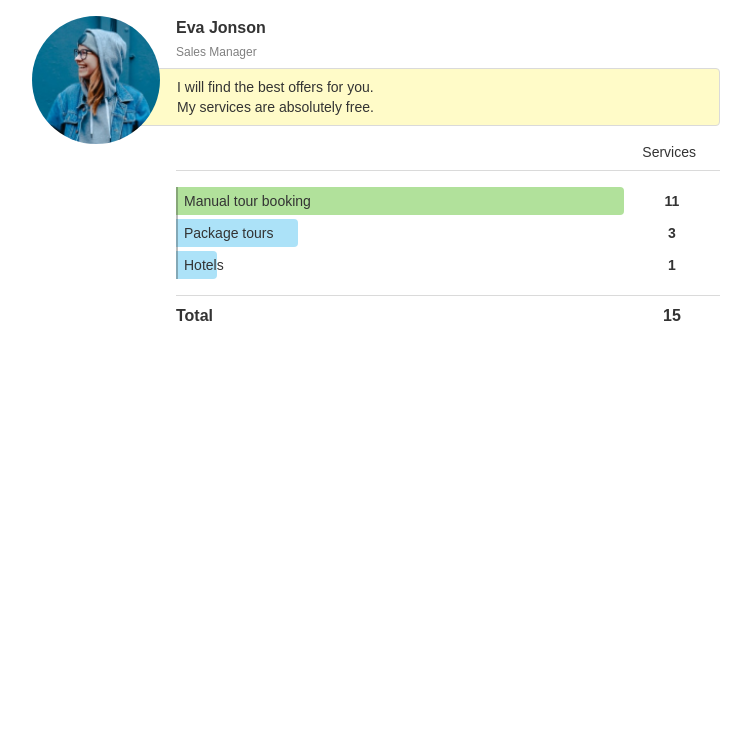
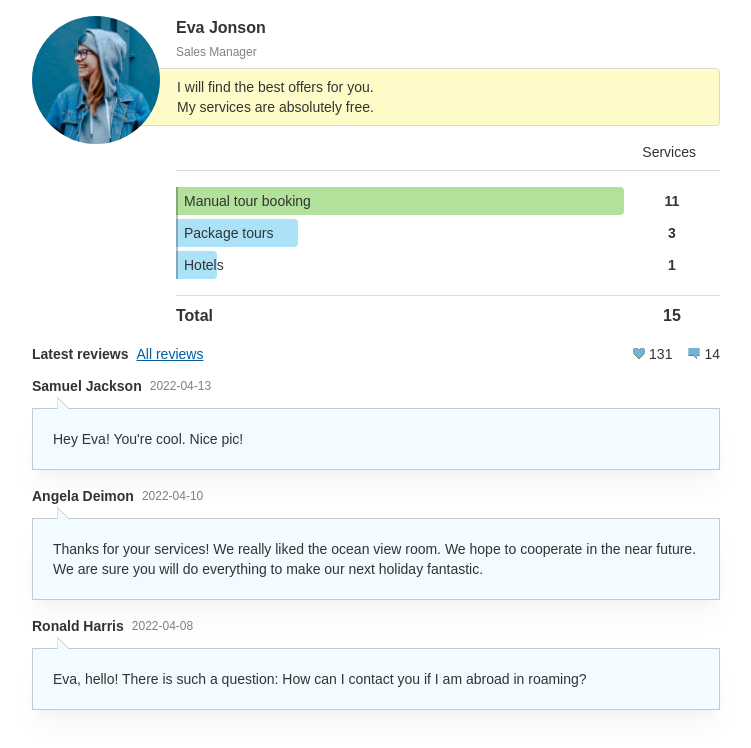
Before and after one commit to danulqua/0203, a Vue app: page / in a window 1280 px wide. Shown: the top 748 px of the page, without its empty margins (264-1015 px from the left). Built offline with nearby package versions, Linux system fonts and the light colour scheme.

Commit message:
feat: add latest reviews section

```diff
--- a/src/App.vue
+++ b/src/App.vue
@@ -1,8 +1,32 @@
 <script setup lang="ts">
+import { ref } from 'vue';
+import type { Review } from '@/data/types';
 import ProfileBio from '@/components/ProfileBio.vue';
 import UserServices from '@/components/UserServices.vue';
+import LatestReviews from '@/components/LatestReviews.vue';
 
 import { bio, userServices } from '@/data';
+
+const latestReviews = ref<Review[]>([
+  {
+    id: 1,
+    user: 'Samuel Jackson',
+    text: "Hey Eva! You're cool. Nice pic!",
+    date: '2022-04-13'
+  },
+  {
+    id: 2,
+    user: 'Angela Deimon',
+    text: 'Thanks for your services! We really liked the ocean view room. We hope to cooperate in the near future. We are sure you will do everything to make our next holiday fantastic.',
+    date: '2022-04-10'
+  },
+  {
+    id: 3,
+    user: 'Ronald Harris',
+    text: 'Eva, hello! There is such a question: How can I contact you if I am abroad in roaming?',
+    date: '2022-04-08'
+  }
+]);
 </script>
 
 <template>
@@ -14,5 +38,6 @@ import { bio, userServices } from '@/data';
       :avatar="bio.avatar"
     />
     <UserServices :data="userServices" />
+    <LatestReviews :data="latestReviews" />
   </main>
 </template>
--- /dev/null
+++ b/src/components/LatestReviews.vue
@@ -0,0 +1,46 @@
+<template>
+  <section class="my-4 text-sm">
+    <div class="flex items-center justify-between">
+      <div class="flex items-center space-x-2">
+        <h2 class="font-bold">Latest reviews</h2>
+        <a href="#all-reviews" class="text-brandblue-900 underline">All reviews</a>
+      </div>
+      <div class="flex items-center space-x-4">
+        <div class="flex items-center space-x-1">
+          <IconLike class="h-3 w-3" />
+          <span>131</span>
+        </div>
+        <div class="flex items-center space-x-1">
+          <IconComment class="h-3 w-3" />
+          <span>14</span>
+        </div>
+      </div>
+    </div>
+
+    <ul class="mt-3 space-y-4">
+      <UserReview
+        v-for="review in data"
+        :key="review.id"
+        :user="review.user"
+        :date="review.date"
+        :text="review.text"
+      />
+    </ul>
+  </section>
+</template>
+
+<script setup lang="ts">
+import { type PropType, defineProps } from 'vue';
+import type { Review } from '@/data/types';
+
+import IconLike from '@/components/icons/IconLike.vue';
+import IconComment from '@/components/icons/IconComment.vue';
+import UserReview from '@/components/UserReview.vue';
+
+defineProps({
+  data: {
+    type: Array as PropType<Review[]>,
+    required: true
+  }
+});
+</script>
--- a/src/components/ProfileBio.vue
+++ b/src/components/ProfileBio.vue
@@ -1,7 +1,7 @@
 <template>
   <header class="relative">
     <div class="xs:ml-24">
-      <div class="pl-14 font-bold xs:pl-12">{{ fullName }}</div>
+      <h1 class="pl-14 font-bold xs:pl-12">{{ fullName }}</h1>
       <div class="mt-1 pl-14 text-xs text-brandgray-400 xs:pl-12">{{ position }}</div>
       <div class="mt-2 rounded border border-brandgray-200 bg-brandyellow-300 px-4 py-2 xs:pl-12">
         <pre class="font-sans text-sm">{{ description }}</pre>
--- /dev/null
+++ b/src/components/UserReview.vue
@@ -0,0 +1,38 @@
+<template>
+  <li>
+    <div class="flex items-center space-x-2">
+      <h3 class="font-bold">{{ user }}</h3>
+      <span class="text-xs text-brandgray-400">{{ date }}</span>
+    </div>
+
+    <div
+      class="relative mt-3 border border-brandgray-300 bg-brandblue-100 p-5 shadow-xl shadow-brandgray-10"
+    >
+      {{ text }}
+      <svg class="absolute left-6 top-0 h-3 w-3 -translate-y-full">
+        <path
+          d="M 0 100 L 0 0 L 100 100"
+          class="fill-brandblue-100 stroke-brandgray-300"
+          stroke-width="1"
+        />
+      </svg>
+    </div>
+  </li>
+</template>
+
+<script setup lang="ts">
+defineProps({
+  user: {
+    type: String,
+    required: true
+  },
+  date: {
+    type: String,
+    required: true
+  },
+  text: {
+    type: String,
+    required: true
+  }
+});
+</script>
--- a/src/components/UserServices.vue
+++ b/src/components/UserServices.vue
@@ -1,9 +1,9 @@
 <template>
-  <div class="mt-4 xs:ml-36">
-    <div class="mr-6 text-right text-sm">Services</div>
+  <section class="mt-4 xs:ml-36">
+    <h2 class="mr-6 text-right text-sm">Services</h2>
     <div class="mt-2 border-y border-brandgray-200 py-4 text-sm">
-      <div class="relative space-y-1">
-        <div v-for="(service, idx) in sortedServices" :key="service.id">
+      <ul class="relative space-y-1">
+        <li v-for="(service, idx) in sortedServices" :key="service.id">
           <div class="flex items-center justify-between">
             <div class="relative flex-1">
               <span class="flex items-center px-2 py-1">{{ service.title }}</span>
@@ -16,14 +16,14 @@
             <div class="w-24 text-center font-bold">{{ service.count }}</div>
           </div>
           <div class="absolute inset-y-0 left-0 w-[2px] bg-brandgray-50"></div>
-        </div>
-      </div>
+        </li>
+      </ul>
     </div>
     <div class="mt-2 flex items-center justify-between font-bold">
       <span>Total</span>
       <span class="w-24 text-center">{{ totalServices }}</span>
     </div>
-  </div>
+  </section>
 </template>
 
 <script setup lang="ts">
--- a/tailwind.config.js
+++ b/tailwind.config.js
@@ -28,6 +28,7 @@ module.exports = {
           900: '#005DA1'
         },
         brandgray: {
+          10: '#80808010',
           50: '#33333320',
           100: '#F2F2F2',
           200: '#DADADA',
```
Also changed, not shown: src/data/types.ts (+7 -0 lines).
